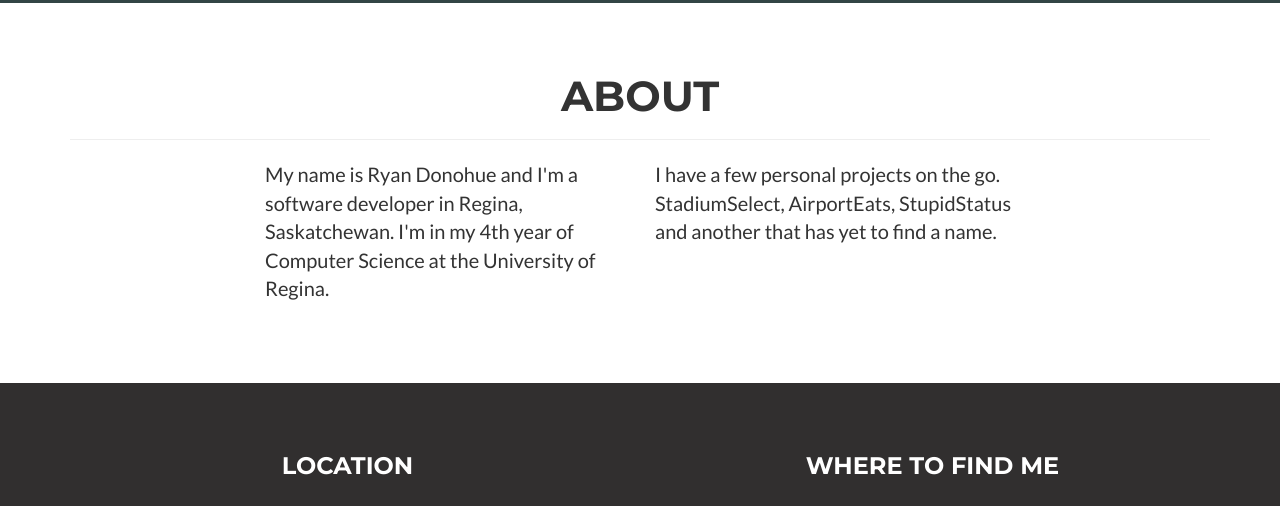
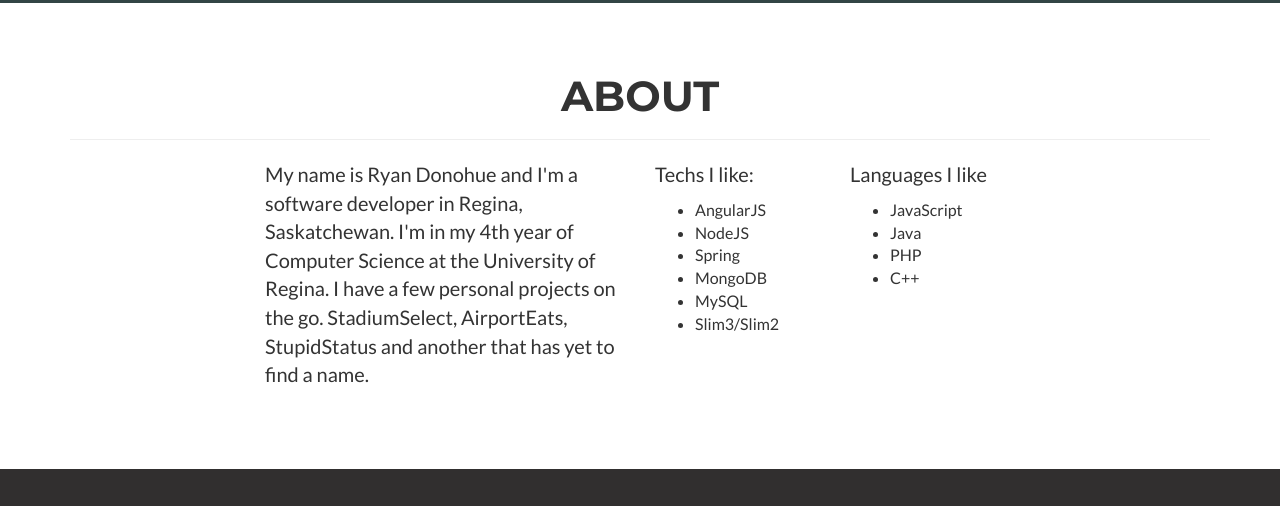
Before and after one commit to ryan4664/rdonohue, a plain HTML site: page index.html in a window 1280 px wide. Shown: the part 703-1209 px from the top of the page. Drawn offline with nearby package versions, Linux system fonts and the light colour scheme.

Commit message:
style changes

```diff
--- a/css/custom.css
+++ b/css/custom.css
@@ -29,3 +29,7 @@ section {
 header .intro-text .name {
     font-weight: 100;
 }
+
+li {
+    font-size: 16px;
+}
--- a/index.html
+++ b/index.html
@@ -158,11 +158,29 @@
             <div class="row">
                 <div class="col-lg-4 col-lg-offset-2">
                     <p>My name is Ryan Donohue and I'm a software developer in Regina, Saskatchewan. I'm
-                        in my 4th year of Computer Science at the University of Regina.</p>
+                        in my 4th year of Computer Science at the University of Regina. I have a few
+                        personal projects on the go. StadiumSelect, AirportEats, StupidStatus and another
+                        that has yet to find a name.</p>
                 </div>
-                <div class="col-lg-4">
-                    <p>I have a few personal projects on the go. StadiumSelect, AirportEats, StupidStatus
-                        and another that has yet to find a name.</p>
+                <div class="col-lg-2">
+                    <p>Techs I like:</p>
+                    <ul>
+                        <li>AngularJS</li>
+                        <li>NodeJS</li>
+                        <li>Spring</li>
+                        <li>MongoDB</li>
+                        <li>MySQL</li>
+                        <li>Slim3/Slim2</li>
+                    </ul>
+                </div>
+                <div class="col-lg-2">
+                    <p>Languages I like</p>
+                    <ul>
+                        <li>JavaScript</li>
+                        <li>Java</li>
+                        <li>PHP</li>
+                        <li>C++</li>
+                    </ul>
                 </div>
             </div>
         </div>
```
